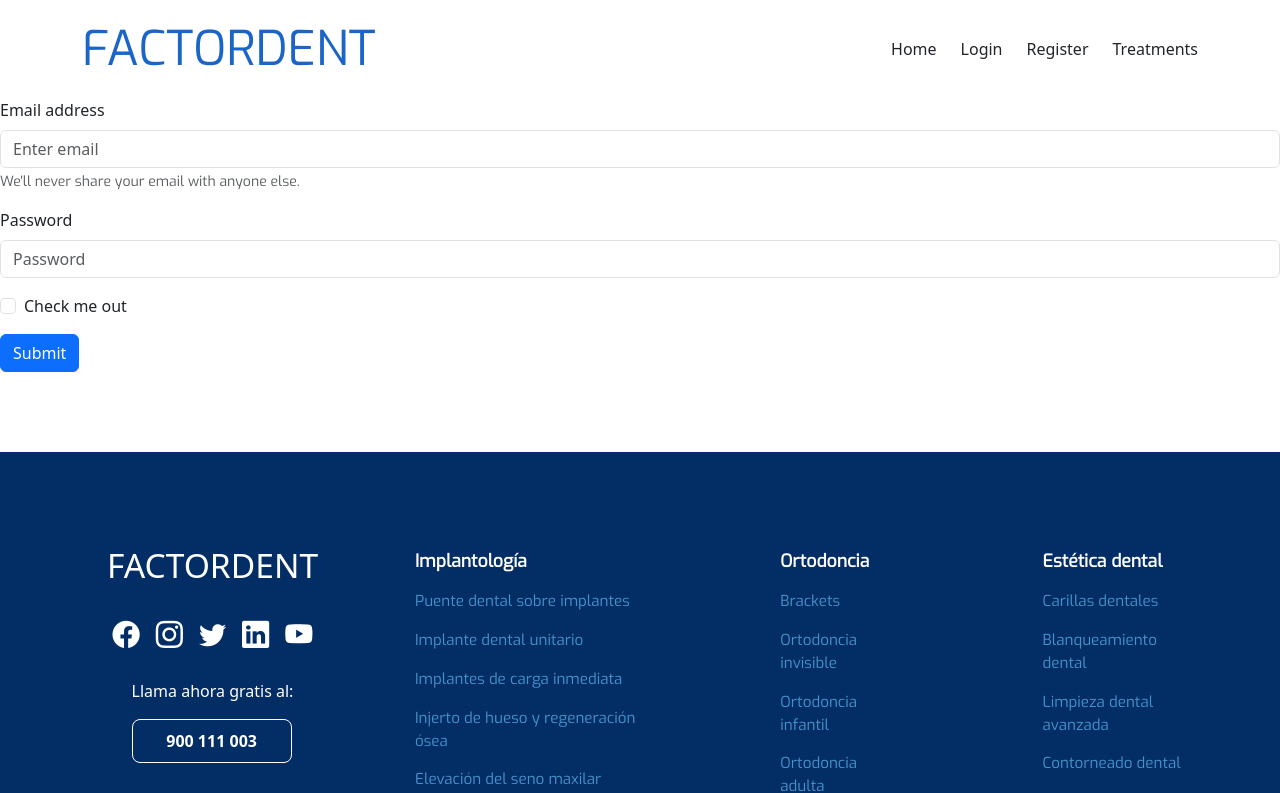
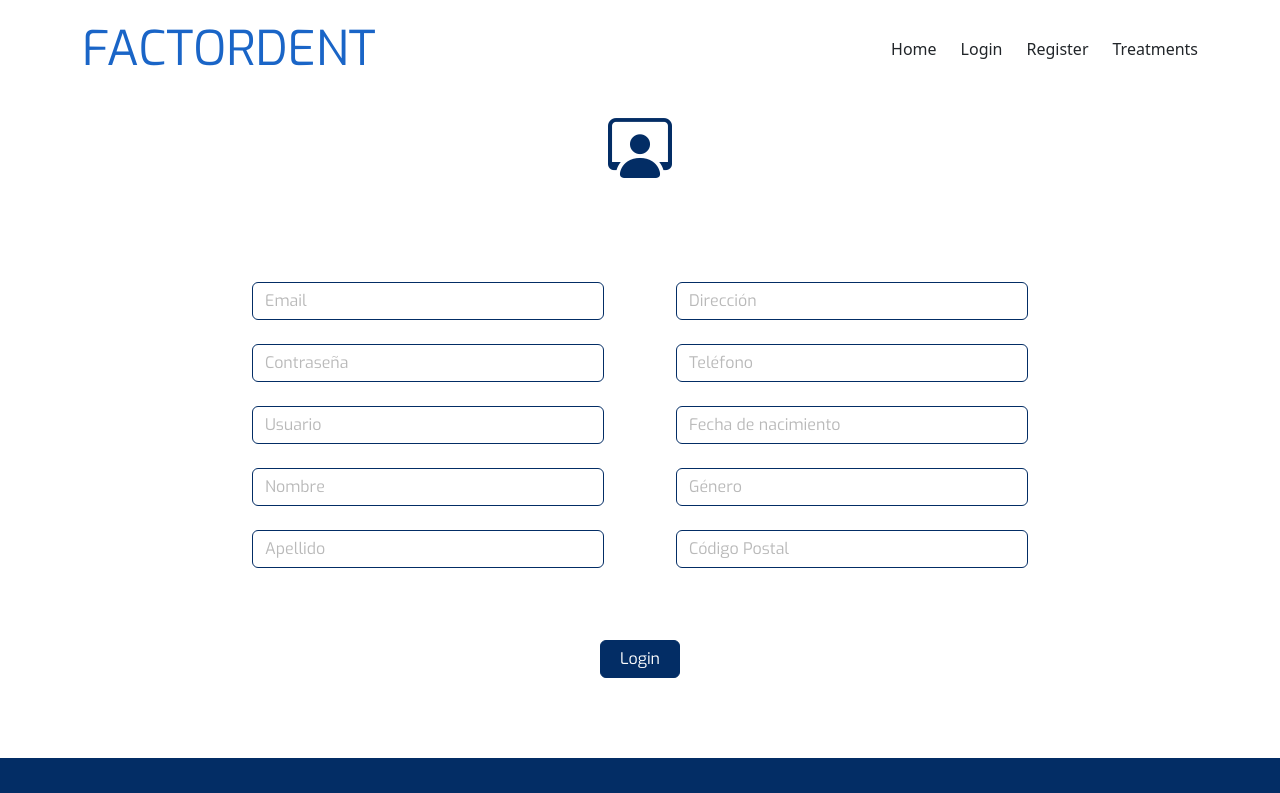
Before and after one commit to AdrianSolsona/dental-clinic-react, a React (Vite) app: page /register in a window 1280 px wide. Shown: the top 793 px of the page. Built offline with nearby package versions, Linux system fonts and the light colour scheme.

Commit message:
Feat: the style and the fields of the registration form are modified.

```diff
--- a/src/components/FormRegister.jsx
+++ /dev/null
@@ -1,52 +0,0 @@
-import Form from 'react-bootstrap/Form';
-import React, { useState } from 'react'
-import { Button } from 'react-bootstrap';
-
-function FormRegister() {
-
-  let user = {
-    name: "",
-    email: ""
-}
-
-const [value, setValue] = useState(user);
-const {email,username} = value;
-
-
-const newValue = ({target}) =>{
-    console.log(target)
-
-
-    const {name, value} = target;
-    setValue({
-        ...value,
-        [name]:value
-    }
-    )
-}
-
-  return (
-    <Form>
-      <Form.Group className="mb-3" controlId="formBasicEmail">
-        <Form.Label>Email address</Form.Label>
-        <Form.Control type="text" placeholder="Enter email" name="username" value={username} onChange={newValue} />
-        <Form.Text className="text-muted">
-          We'll never share your email with anyone else.
-        </Form.Text>
-      </Form.Group>
-      <Form.Group className="mb-3" controlId="formBasicPassword">
-        <Form.Label>Password</Form.Label>
-        <Form.Control type="email" placeholder="Password" name="email" value={email} onChange={newValue}/>
-      </Form.Group>
-      <Form.Group className="mb-3" controlId="formBasicCheckbox">
-        <Form.Check type="checkbox" label="Check me out" />
-      </Form.Group>
-      <Button variant="primary" type="submit">
-        Submit
-      </Button>
-    </Form>
-
-  );
-}
-
-export default FormRegister;
--- /dev/null
+++ b/src/layout/register/Register.css
@@ -0,0 +1,51 @@
+.container-register {
+    display: flex;
+    flex-direction: column;
+    justify-content: center;
+    align-items: center;
+    height: 100%;
+}
+.form-group{
+    margin: 1.5rem;
+}
+.form-info{
+    width: 25rem;
+}
+.container-icon{
+    display: flex;
+    justify-content: center;
+    margin-bottom: 4rem;
+}
+.icon-login{
+    font-size: 4rem;
+    color: rgb(3, 45, 101);
+}
+.input-form{
+    font-family: 'Exo', sans-serif;
+    border: 1px solid rgb(3, 45, 101);
+    margin-top: 1rem;
+}
+.input-form::placeholder{
+    color:rgb(185, 185, 185);
+    font-weight: 500;
+}
+.text-muted{
+    font-family: 'Exo', sans-serif;
+}
+.btn-container{
+    display: flex;
+    justify-content: center;
+
+}
+.btn-login{
+    background-color: rgb(3, 45, 101);
+    border-color: rgb(3, 45, 101);
+    font-family: 'Exo', sans-serif;
+    width: 5rem;
+    margin-top: 3rem;
+}
+.btn-login:hover{
+    background-color: rgba(255, 255, 255, 0.74);
+    color: rgb(3, 45, 101);
+    font-family: 'Exo', sans-serif;
+}
--- a/src/layout/register/register.jsx
+++ b/src/layout/register/register.jsx
@@ -1,15 +1,87 @@
 
 import { Footer } from "../../components/Footer/Footer"
-import FormRegister from "../../components/FormRegister"
 import { NavBar } from "../../components/Navbar/NavBar"
+import Form from 'react-bootstrap/Form';
+import React, { useState } from 'react'
+import { Button, Col, Container, Row } from 'react-bootstrap';
+import './Register.css'
+
+export const Register = () => {
+
+  let user = {
+    name: "",
+    email: ""
+}
+
+const [value, setValue] = useState(user);
+const {email,username} = value;
 
 
-export const Register = () => {
-    return (
-        <>
-        <NavBar/>
-        <FormRegister/>
-        <Footer/>
-        </>
+const newValue = ({target}) =>{
+    console.log(target)
+
+
+    const {name, value} = target;
+    setValue({
+        ...value,
+        [name]:value
+    }
     )
 }
+
+  return (
+    <>
+      <NavBar/>
+      <div className='container-icon'>
+        <i className="bi bi-person-workspace icon-login"></i>
+      </div>
+      <Container className="container-register">
+        <Row>
+          <Col md={6}>
+            <Form className="form-info">
+              <Form.Group className="form-group" controlId="formBasicEmail">
+                <Form.Control className='input-form' type="text" placeholder="Email" name="username" value={username} onChange={newValue} />
+                <Form.Text className="text-muted"></Form.Text>
+              </Form.Group>
+              <Form.Group className="form-group" controlId="formBasicPassword">
+                <Form.Control className='input-form'  type="email" placeholder="Contraseña" name="email" value={email} onChange={newValue}/>
+              </Form.Group>
+              <Form.Group className="form-group" controlId="formBasicPassword">
+                <Form.Control  className='input-form'type="email" placeholder="Usuario" name="nameUser" value={email} onChange={newValue}/>
+              </Form.Group>
+              <Form.Group className="form-group" controlId="formBasicPassword">
+                <Form.Control className='input-form' type="email" placeholder="Nombre" name="name" value={email} onChange={newValue}/>
+              </Form.Group>
+              <Form.Group className="form-group" controlId="formBasicPassword">
+                <Form.Control className='input-form' type="email" placeholder="Apellido" name="surname" value={email} onChange={newValue}/>
+              </Form.Group>
+            </Form>
+          </Col>
+          <Col md={6}>
+            <Form className="form-info">
+              <Form.Group className="form-group" controlId="formBasicPassword">
+                <Form.Control className='input-form' type="email" placeholder="Dirección" name="adress" value={email} onChange={newValue}/>
+              </Form.Group>
+              <Form.Group className="form-group" controlId="formBasicPassword">
+                <Form.Control className='input-form' type="email" placeholder="Teléfono" name="phone" value={email} onChange={newValue}/>
+              </Form.Group>
+              <Form.Group className="form-group" controlId="formBasicPassword">
+                <Form.Control className='input-form' type="email" placeholder="Fecha de nacimiento" name="date" value={email} onChange={newValue}/>
+              </Form.Group>
+              <Form.Group className="form-group" controlId="formBasicPassword">
+                <Form.Control className='input-form' type="email" placeholder="Género" name="gendre" value={email} onChange={newValue}/>
+              </Form.Group>
+              <Form.Group className="form-group" controlId="formBasicPassword">
+                <Form.Control className='input-form' type="email" placeholder="Código Postal" name="postcode" value={email} onChange={newValue}/>
+              </Form.Group>
+            </Form>
+          </Col>
+        </Row>
+      </Container>
+      <div className='btn-container'>
+        <Button className='btn-login' variant="primary" type="submit">Login</Button>
+      </div>
+      <Footer/>
+    </>
+        );
+}
--- a/src/router/MainApp.jsx
+++ b/src/router/MainApp.jsx
@@ -23,7 +23,6 @@ export const rutas = createBrowserRouter([
 ]);
 */
 import React from 'react'
-import { NavBar } from '../components/Navbar/NavBar'
 import { Route, Routes } from 'react-router-dom'
 import { Home } from '../layout/home/Home'
 import { Login } from '../layout/login/Login'
```
